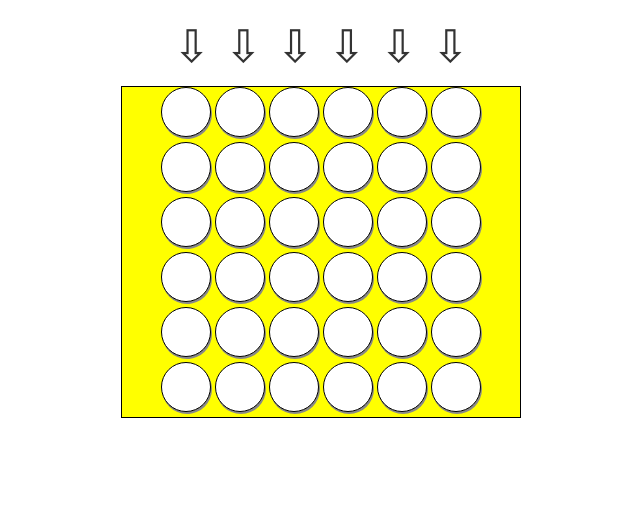
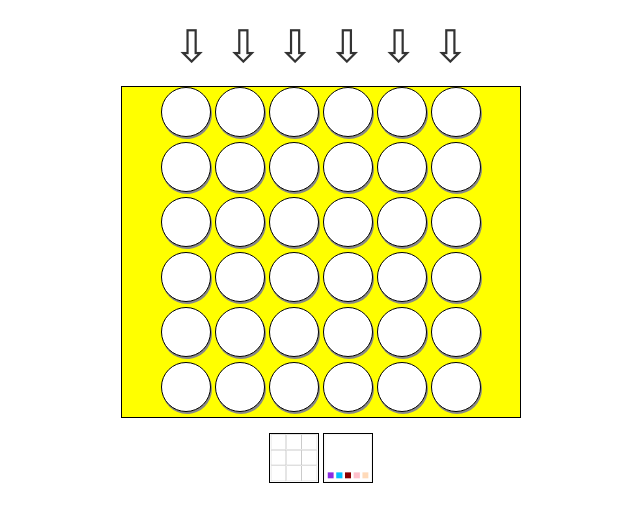
Before and after one commit to ebolten/Connect-Four, a plain HTML site: page index.html in a window 1280 px wide. Shown: the part 82-604 px from the top of the page, without its empty margins (319-959 px from the left). Drawn offline with nearby package versions, Linux system fonts and the light colour scheme.

Commit message:
Update index.html

```diff
--- a/index.html
+++ b/index.html
@@ -388,6 +388,11 @@
                 <div id="56" class="connect4-square-sm"></div>
             </div>
 
+            <div class="theme-div">
+                <a href="https://playing-tictactoe.netlify.app/"><div style="background-size:cover;background-position:center;background-image:url('tictactoe.PNG');" class="square-theme"></div></a>
+                <a href="https://playing-connect-4.netlify.app/"><div style="background-size:cover;background-position:center;background-image:url('drawing.PNG');" class="square-theme"></div></a>
+            </div>
+
         </div>
 
     </body>
```
